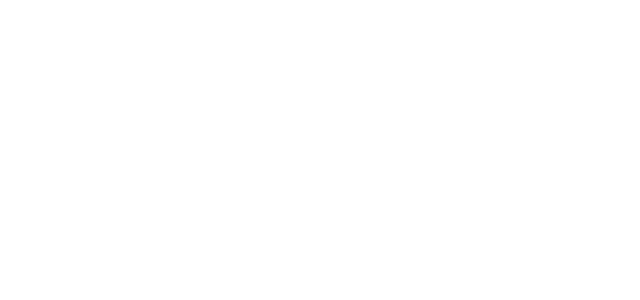
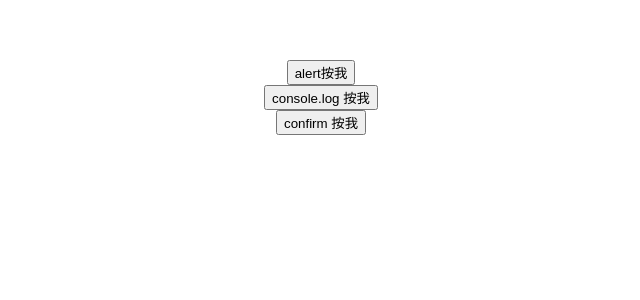
Before and after one commit to katelove/vue-practice, a Vue app: page /btn in a window 1280 px wide. Shown: the top 300 px of the page, without its empty margins (319-959 px from the left). Built offline with nearby package versions, Linux system fonts and the light colour scheme.

Commit message:
button emit

```diff
--- a/src/router/index.js
+++ b/src/router/index.js
@@ -45,6 +45,11 @@
         path: "/emit",
         name: "emit",
         component: () => import("@/views/Emit"),
+    },
+    {
+        path: "/btn",
+        name: "button",
+        component: () => import("@/views/Buttona"),
     }
 ]
 
--- /dev/null
+++ b/src/views/Buttona/Button.vue
@@ -0,0 +1,16 @@
+<template lang="">
+    <div>
+        <button @click="$emit('click')">
+            <slot></slot>
+        </button>
+    </div>
+</template>
+<script>
+export default {
+
+
+}
+</script>
+<style lang="">
+
+</style>
--- /dev/null
+++ b/src/views/Buttona/index.vue
@@ -0,0 +1,30 @@
+<template lang="">
+    <div>
+        <Button @click="pass">alert按我</Button>
+        <Button @click="passA">console.log 按我</Button>
+        <Button @click="passB">confirm 按我</Button>
+    </div>
+</template>
+<script>
+import Button from "@/views/Buttona/Button.vue";
+export default {
+    components:{
+        Button
+    },
+    methods:{
+        pass(){
+            alert('!')
+        },
+        passA(){
+            console.log('@@@')
+        },
+        passB(){
+            confirm('******')
+        }
+    }
+
+}
+</script>
+<style lang="">
+
+</style>
```
